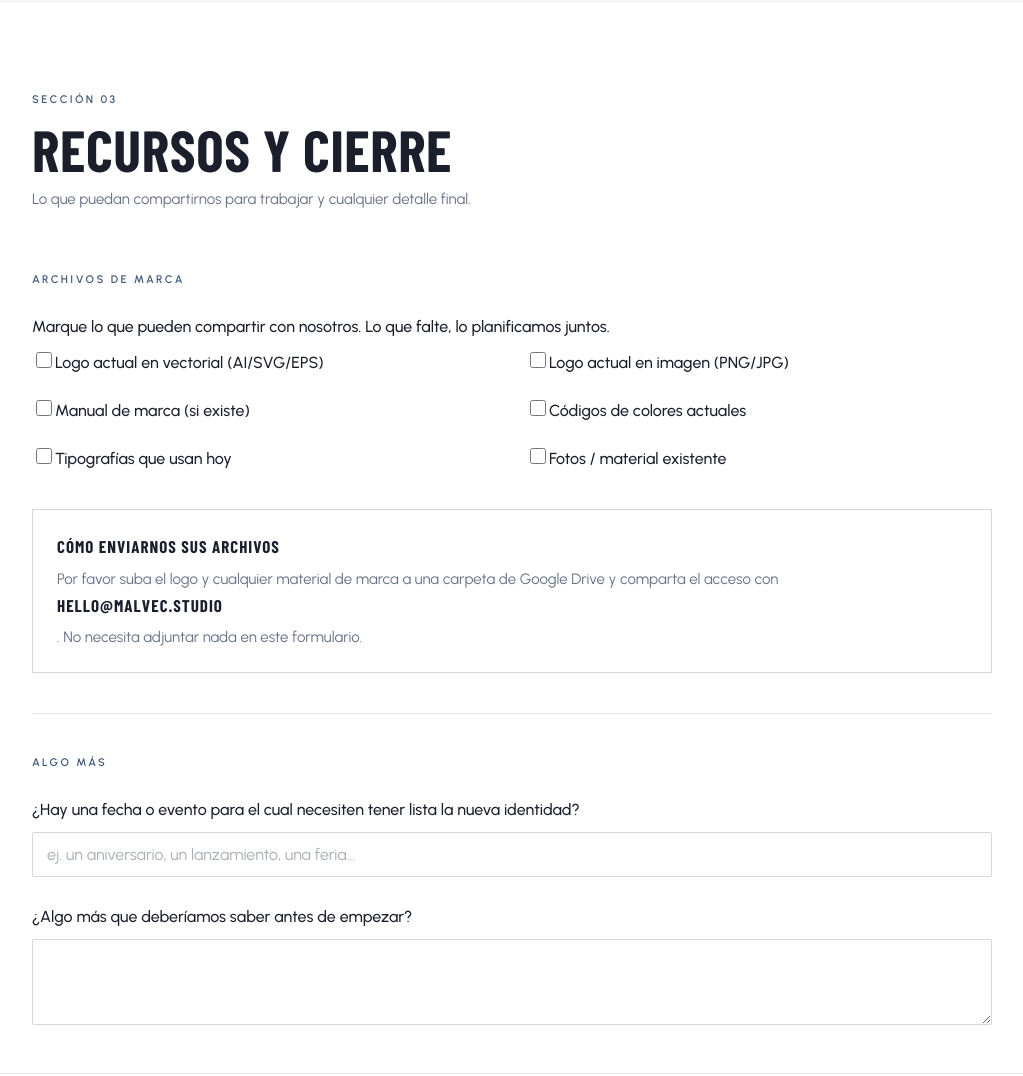
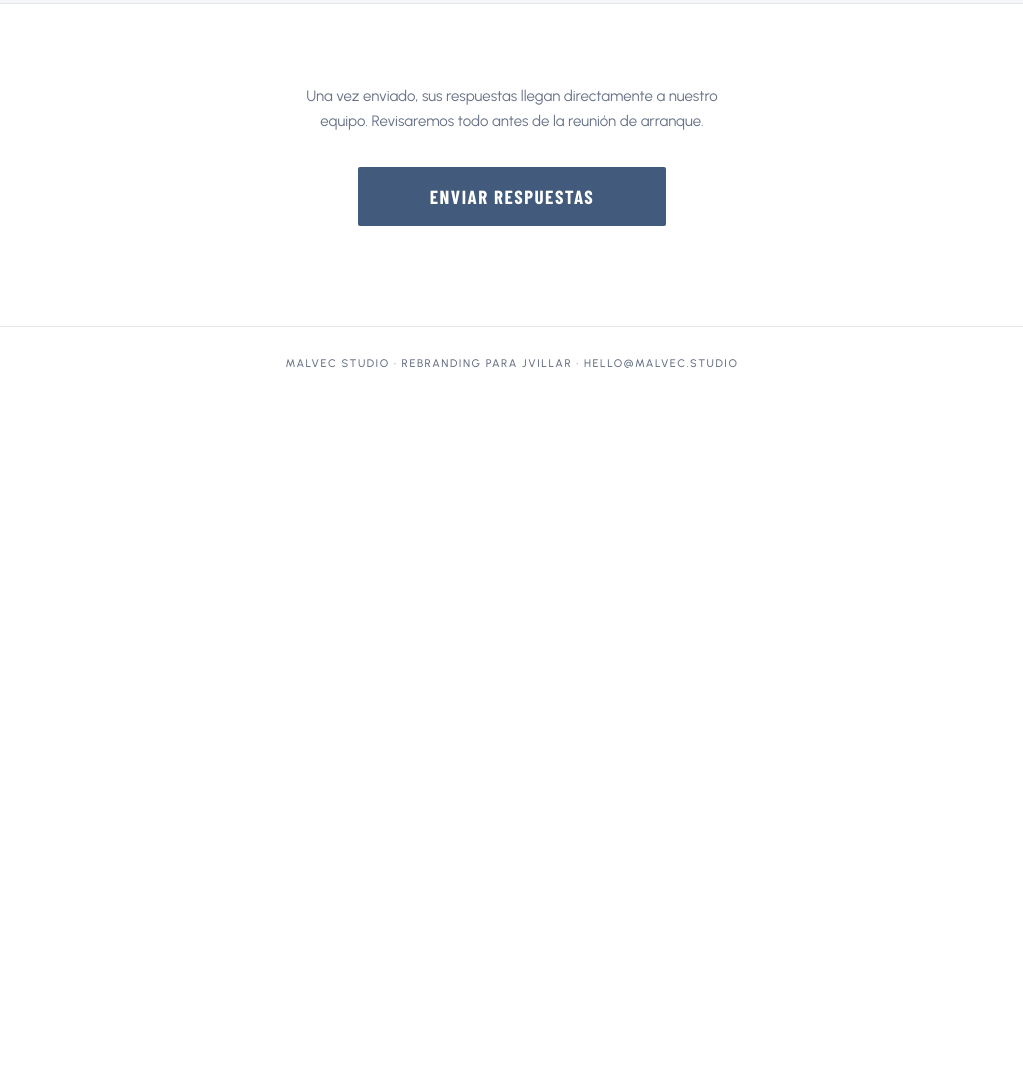
Before and after one commit to petercorreaa/MALVEC-Onboarding, a website: page jvillar/index.html in a window 1280 px wide. Shown: the part 3866-4942 px from the top of the page, without its empty margins (128-1151 px from the left). After the commit the page ends 4267 px from the top, so only its background shows below. Drawn offline with nearby package versions, Linux system fonts and the light colour scheme; a web font is replaced by a local one.

Commit message:
Remove section 03 (assets & closing) from JVillar onboarding
Drop the resources/deadline/final-notes section entirely; form now
ends after the rebrand direction section.

Co-Authored-By: Claude Opus 4.8 <noreply@anthropic.com>

```diff
--- a/jvillar/index.html
+++ b/jvillar/index.html
@@ -526,52 +526,6 @@
   </div>
   </div><!-- /section-b -->
 
-  <!-- ============ SECCIÓN 3: RECURSOS ============ -->
-  <div class="section-block section-a">
-  <div class="section-divider">
-    <div class="wrap">
-      <span class="pill">Sección 03</span>
-      <h2>Recursos y cierre</h2>
-      <p>Lo que puedan compartirnos para trabajar y cualquier detalle final.</p>
-    </div>
-  </div>
-
-  <div class="wrap">
-
-    <div class="group">
-      <p class="group-label">Archivos de marca</p>
-      <div class="q">
-        <label>Marque lo que pueden compartir con nosotros. Lo que falte, lo planificamos juntos.</label>
-        <div class="check-grid">
-          <label class="check-item"><input type="checkbox" name="assets[]" value="Logo actual en vectorial (AI, SVG, EPS)">Logo actual en vectorial (AI/SVG/EPS)</label>
-          <label class="check-item"><input type="checkbox" name="assets[]" value="Logo actual en imagen (PNG, JPG)">Logo actual en imagen (PNG/JPG)</label>
-          <label class="check-item"><input type="checkbox" name="assets[]" value="Manual de marca (si existe)">Manual de marca (si existe)</label>
-          <label class="check-item"><input type="checkbox" name="assets[]" value="Códigos de colores actuales">Códigos de colores actuales</label>
-          <label class="check-item"><input type="checkbox" name="assets[]" value="Tipografías que usan hoy">Tipografías que usan hoy</label>
-          <label class="check-item"><input type="checkbox" name="assets[]" value="Fotos / material existente">Fotos / material existente</label>
-        </div>
-      </div>
-      <div class="drive-box">
-        <strong>Cómo enviarnos sus archivos</strong>
-        Por favor suba el logo y cualquier material de marca a una carpeta de Google Drive y comparta el acceso con <strong>hello@malvec.studio</strong>. No necesita adjuntar nada en este formulario.
-      </div>
-    </div>
-
-    <div class="group">
-      <p class="group-label">Algo más</p>
-      <div class="q">
-        <label>¿Hay una fecha o evento para el cual necesiten tener lista la nueva identidad?</label>
-        <input type="text" name="deadline" placeholder="ej. un aniversario, un lanzamiento, una feria...">
-      </div>
-      <div class="q">
-        <label>¿Algo más que deberíamos saber antes de empezar?</label>
-        <textarea name="final_notes"></textarea>
-      </div>
-    </div>
-
-  </div>
-  </div><!-- /section-a -->
-
   <div class="submit-section">
     <div class="wrap">
       <p>Una vez enviado, sus respuestas llegan directamente a nuestro equipo. Revisaremos todo antes de la reunión de arranque.</p>
```
